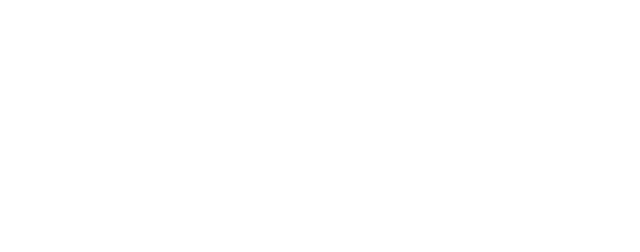
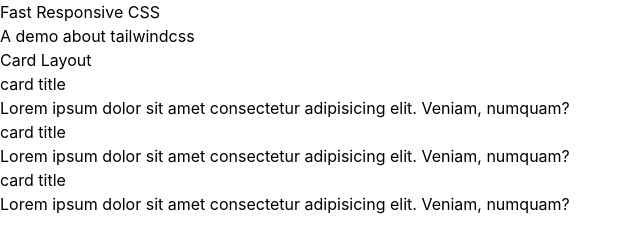
Before and after one commit to ashx3s/tw-icon-demo-inclass, a website: page index.html in a window 1280 px wide. Shown: the whole page, without its empty margins (0-640 px from the left). Drawn offline with Linux system fonts and the light colour scheme.

Commit message:
no style in dom but dom is setup

```diff
--- a/index.html
+++ b/index.html
@@ -9,7 +9,31 @@
 </head>
 
 <body>
-
+  <main>
+    <header>
+      <h1>Fast Responsive CSS</h1>
+      <p>A demo about tailwindcss</p>
+    </header>
+    <section>
+      <header>
+        <h2>Card Layout</h2>
+      </header>
+      <div>
+        <article>
+          <h3>card title</h3>
+          <p>Lorem ipsum dolor sit amet consectetur adipisicing elit. Veniam, numquam?</p>
+        </article>
+        <article>
+          <h3>card title</h3>
+          <p>Lorem ipsum dolor sit amet consectetur adipisicing elit. Veniam, numquam?</p>
+        </article>
+        <article>
+          <h3>card title</h3>
+          <p>Lorem ipsum dolor sit amet consectetur adipisicing elit. Veniam, numquam?</p>
+        </article>
+      </div>
+    </section>
+  </main>
 </body>
 
 </html>
```
